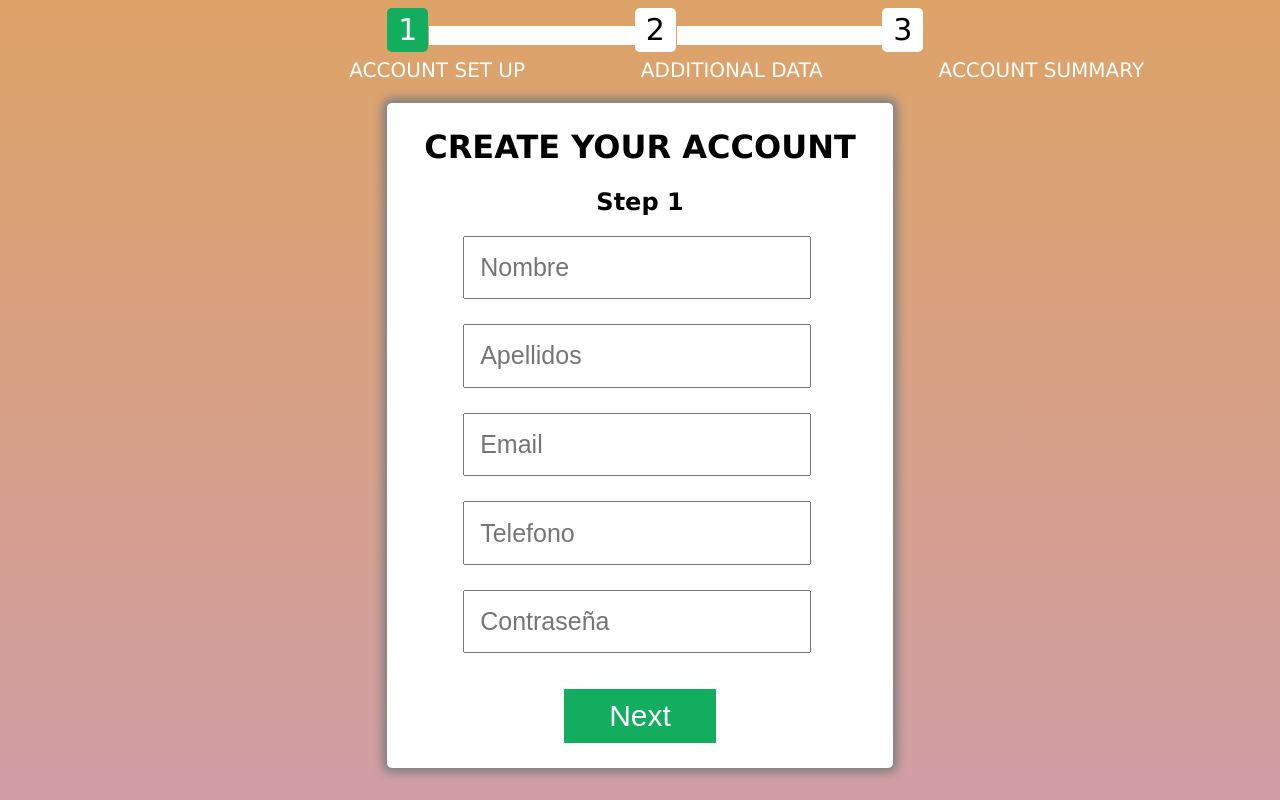
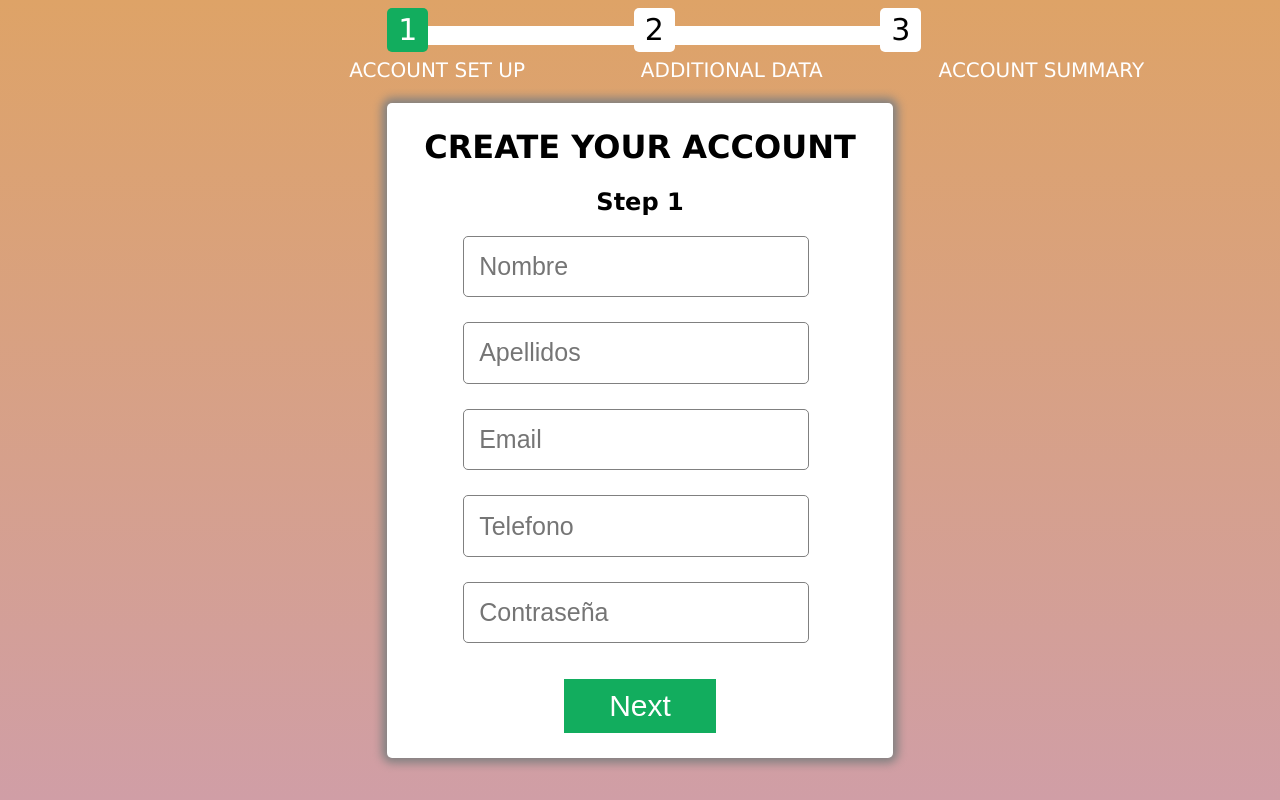
Before and after one commit to PabloBeJ/PracticaFormulario, a PHP site: page /page1.php in a window 1280 px wide. Run offline with PHP 8.4, Linux system fonts and the light colour scheme.

Commit message:
Modifico el borde los inputs

```diff
--- a/css/style1.css
+++ b/css/style1.css
@@ -24,6 +24,8 @@ h1{
     font-size: 25px;
     margin-bottom: 5%;
     padding: 3%;
+    border: 1px Solid grey;
+    border-radius: 5px;
 }
 .Next{
     width: 30%;
@@ -49,7 +51,7 @@ h1{
     width: 100px;
     height: 10px;
     padding: 0.01% 11.6%;
-    margin-left: -4px;
+    margin-left: -5px;
     background-color: white;
 }
 .Titulos{
```
